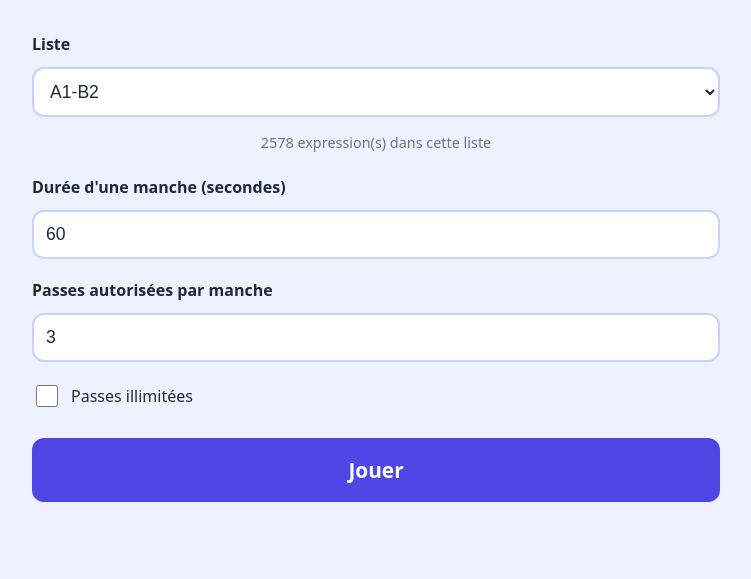
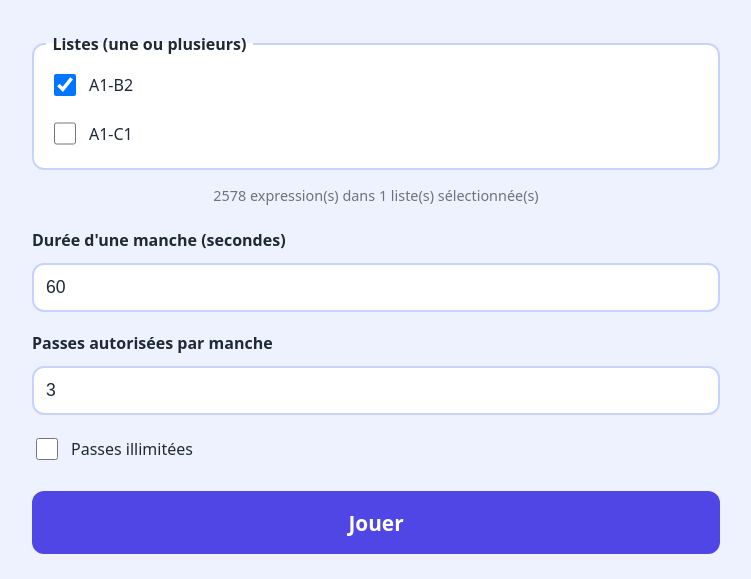
Before and after one commit to english-teacher-france/guess-the-word, a plain HTML site: page index.html in a window 1280 px wide. Shown: the part 60-639 px from the top of the page, without its empty margins (264-1015 px from the left). Drawn offline with Linux system fonts and the light colour scheme.

Commit message:
Permettre de sélectionner plusieurs listes pour lancer une partie

```diff
--- a/app.js
+++ b/app.js
@@ -49,7 +49,7 @@
     timeLeft: 0,
     interval: null,
     paused: false,
-    settings: { list: "", duration: 60, maxSkips: 3, unlimited: false },
+    settings: { lists: [], duration: 60, maxSkips: 3, unlimited: false },
   };
 
   const STORAGE_KEY = "devine-expression-settings";
@@ -139,6 +139,12 @@
     return [...new Set(words)]; // supprime les doublons
   }
 
+  // Charge et fusionne plusieurs listes (sans doublons)
+  async function loadWordsFromFiles(files) {
+    const results = await Promise.all(files.map(loadWords));
+    return [...new Set(results.flat())];
+  }
+
   /* ---------- Réglages ---------- */
   function saveSettings() {
     try {
@@ -149,15 +155,27 @@
   function restoreSettings() {
     try {
       const saved = JSON.parse(localStorage.getItem(STORAGE_KEY));
-      if (saved) Object.assign(state.settings, saved);
+      if (saved) {
+        // Compatibilité avec l'ancien réglage à liste unique
+        if (!Array.isArray(saved.lists)) {
+          saved.lists = saved.list ? [saved.list] : [];
+        }
+        delete saved.list;
+        Object.assign(state.settings, saved);
+      }
     } catch (_) { /* ignore */ }
+  }
+
+  function getSelectedLists() {
+    return Array.from(el.listSelect.querySelectorAll('input[type="checkbox"]:checked'))
+      .map((cb) => cb.value);
   }
 
   function readSettingsFromForm() {
     const duration = Math.max(10, Math.min(600, parseInt(el.duration.value, 10) || 60));
     const maxSkips = Math.max(0, Math.min(99, parseInt(el.maxSkips.value, 10) || 0));
     state.settings = {
-      list: el.listSelect.value,
+      lists: getSelectedLists(),
       duration,
       maxSkips,
       unlimited: el.unlimited.checked,
@@ -173,11 +191,14 @@
   }
 
   async function updateListInfo() {
-    const file = el.listSelect.value;
-    if (!file) { el.listInfo.textContent = ""; return; }
+    const files = getSelectedLists();
+    if (!files.length) { el.listInfo.textContent = "Sélectionnez au moins une liste."; return; }
     try {
-      const words = await loadWords(file);
-      el.listInfo.textContent = `${words.length} expression(s) dans cette liste`;
+      const words = await loadWordsFromFiles(files);
+      // Évite d'afficher un résultat périmé si la sélection a changé entre-temps
+      if (getSelectedLists().join("|") !== files.join("|")) return;
+      el.listInfo.textContent =
+        `${words.length} expression(s) dans ${files.length} liste(s) sélectionnée(s)`;
     } catch (_) {
       el.listInfo.textContent = "";
     }
@@ -188,15 +209,19 @@
     el.setupError.textContent = "";
     readSettingsFromForm();
 
-    if (!state.settings.list) {
+    if (!state.lists.length) {
       el.setupError.textContent = "Aucune liste disponible.";
+      return;
+    }
+    if (!state.settings.lists.length) {
+      el.setupError.textContent = "Sélectionnez au moins une liste.";
       return;
     }
 
     try {
-      const words = await loadWords(state.settings.list);
+      const words = await loadWordsFromFiles(state.settings.lists);
       if (!words.length) {
-        el.setupError.textContent = "Cette liste est vide.";
+        el.setupError.textContent = "Les listes sélectionnées sont vides.";
         return;
       }
       state.words = shuffle(words);
@@ -345,17 +370,22 @@
       return;
     }
 
+    // Sélection initiale : réglages enregistrés, sinon première liste
+    let selected = state.settings.lists.filter((f) => state.lists.some((l) => l.file === f));
+    if (!selected.length && state.lists.length) selected = [state.lists[0].file];
+
     el.listSelect.innerHTML = "";
     state.lists.forEach((l) => {
-      const opt = document.createElement("option");
-      opt.value = l.file;
-      opt.textContent = l.name;
-      el.listSelect.appendChild(opt);
+      const label = document.createElement("label");
+      label.className = "checkbox";
+      const cb = document.createElement("input");
+      cb.type = "checkbox";
+      cb.value = l.file;
+      cb.checked = selected.includes(l.file);
+      label.appendChild(cb);
+      label.appendChild(document.createTextNode(l.name));
+      el.listSelect.appendChild(label);
     });
-
-    if (state.lists.some((l) => l.file === state.settings.list)) {
-      el.listSelect.value = state.settings.list;
-    }
     updateListInfo();
   }
 
--- a/index.html
+++ b/index.html
@@ -14,8 +14,10 @@
     <section id="screen-setup" class="screen active">
       <h1>🎭 Guess the word</h1>
 
-      <label for="list-select">Liste</label>
-      <select id="list-select"></select>
+      <fieldset class="lists-box">
+        <legend>Listes (une ou plusieurs)</legend>
+        <div id="list-select" class="lists"></div>
+      </fieldset>
       <p id="list-info" class="hint"></p>
 
       <label for="duration">Durée d'une manche (secondes)</label>
--- a/style.css
+++ b/style.css
@@ -89,6 +89,39 @@ input:disabled {
 .checkbox input {
   width: 1.4rem;
   height: 1.4rem;
+}
+
+/* ---------- Sélection de plusieurs listes ---------- */
+.lists-box {
+  border: 2px solid #c7d2fe;
+  border-radius: 12px;
+  background: #fff;
+  padding: 0.5rem 0.75rem 0.75rem;
+  margin: 0.5rem 0 0;
+  min-width: 0;
+}
+
+.lists-box legend {
+  font-weight: 600;
+  padding: 0 0.4rem;
+}
+
+.lists {
+  display: flex;
+  flex-direction: column;
+  gap: 0.25rem;
+  max-height: 40vh;
+  overflow-y: auto;
+}
+
+.lists .checkbox {
+  margin: 0;
+  padding: 0.5rem 0.25rem;
+  border-radius: 8px;
+}
+
+.lists .checkbox:hover {
+  background: #eef2ff;
 }
 
 .hint {
```
